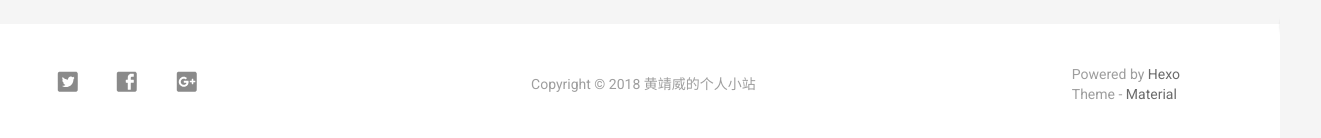
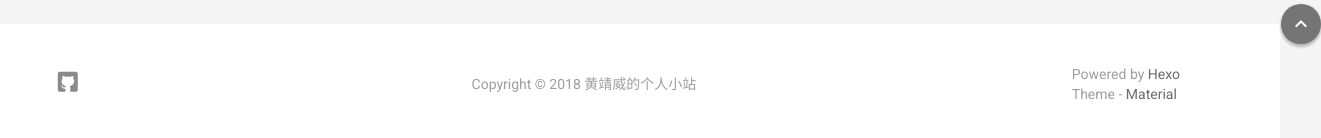
Before and after one commit to hjw2016/hjw2016.github.io, a plain HTML site: page index.html in a window 1280 px wide. Shown: the part 1124-1262 px from the top of the page, 1321 px wide, since content can reach past the window. Drawn offline with Linux system fonts and the light colour scheme.

Commit message:
Site updated: 2018-01-29 19:59:40

```diff
--- a/index.html
+++ b/index.html
@@ -550,7 +550,7 @@
 
     <!-- Sidebar Email -->
     <a data-toggle="dropdown" class="sidebar-brand" href="#settings-dropdown">
-        youremail@email.com
+        13007214939@163.com
         <b class="caret"></b>
     </a>
 </div>
@@ -683,29 +683,11 @@ It will not impact the appearance and can give developers a lot of support :)
         <div class="mdl-mini-footer--left-section sns-list">
     <!-- Twitter -->
 
-        <a href="https://twitter.com/twitter" target="_blank">
-            <button class="mdl-mini-footer--social-btn social-btn footer-sns-twitter">
-                <span class="visuallyhidden">Twitter</span>
-            </button><!--
-     --></a>
-
 
     <!-- Facebook -->
 
-        <a href="https://www.facebook.com/facebook" target="_blank">
-            <button class="mdl-mini-footer--social-btn social-btn footer-sns-facebook">
-                <span class="visuallyhidden">Facebook</span>
-            </button><!--
-     --></a>
-
 
     <!-- Google + -->
-
-        <a href="https://www.google.com/" target="_blank">
-            <button class="mdl-mini-footer--social-btn social-btn footer-sns-gplus">
-                <span class="visuallyhidden">Google Plus</span>
-            </button><!--
-     --></a>
 
 
     <!-- Weibo -->
@@ -718,6 +700,12 @@ It will not impact the appearance and can give developers a lot of support :)
 
 
     <!-- Github -->
+
+        <a href="https://github.com/hjw2016" target="_blank">
+            <button class="mdl-mini-footer--social-btn social-btn footer-sns-github">
+                <span class="visuallyhidden">Github</span>
+            </button><!--
+     --></a>
 
 
     <!-- LinkedIn -->
```
Also changed, not shown: 2018/01/29/leaflet-popup/index.html (+7 -19 lines), archives/2018/01/index.html (+7 -19 lines), archives/2018/index.html (+7 -19 lines), archives/index.html (+7 -19 lines).
